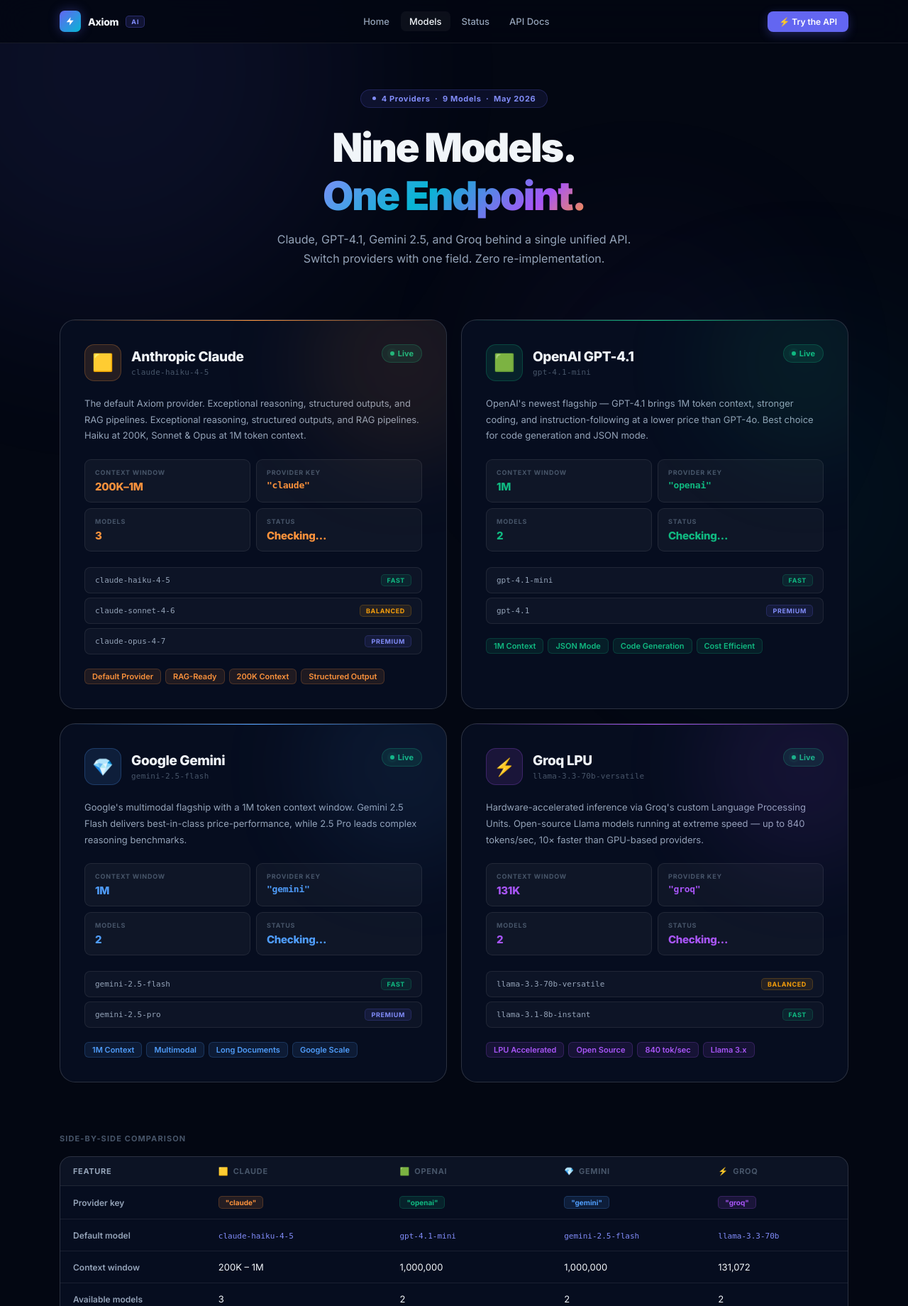
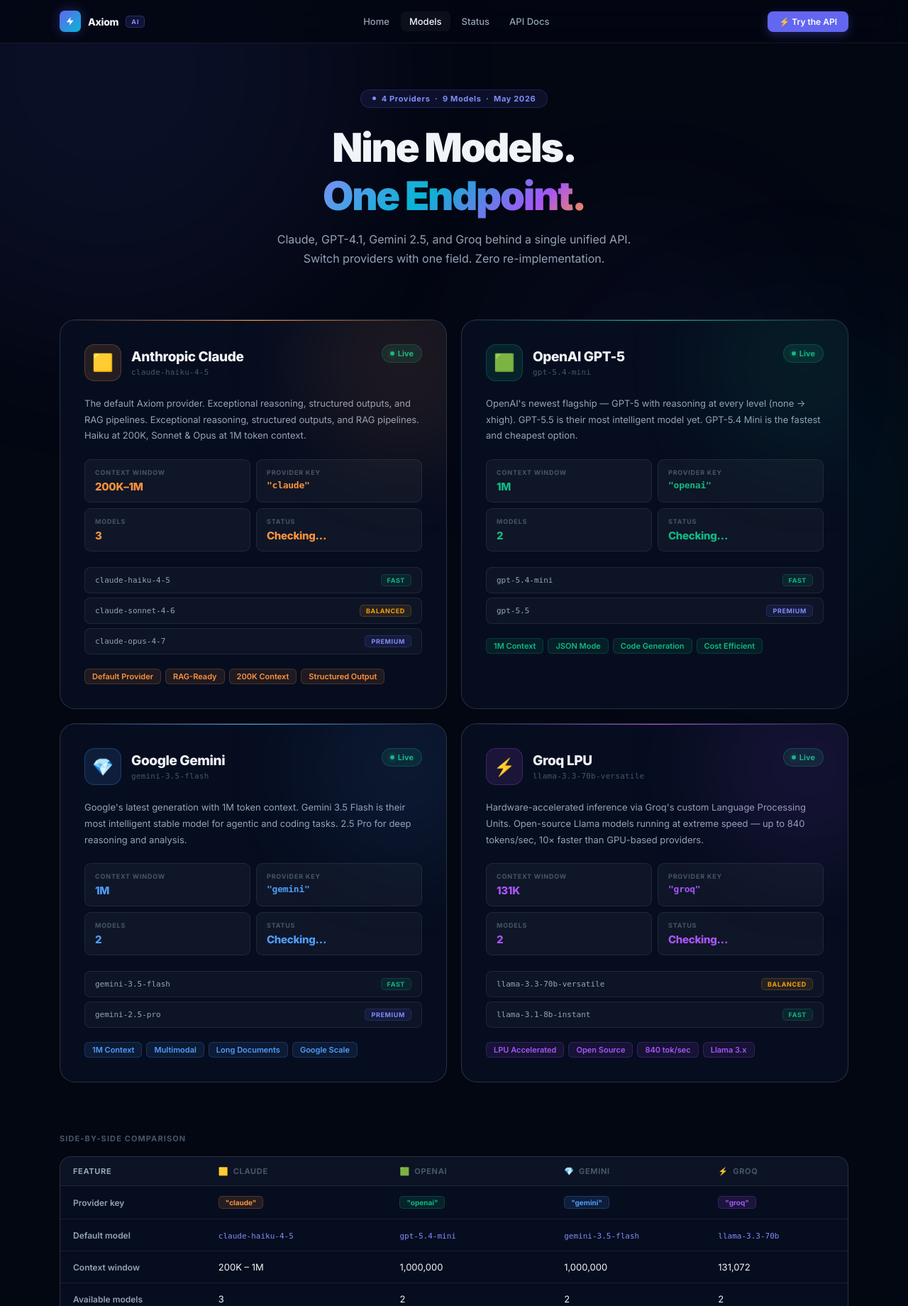
Before and after one commit to Lancimoun/lance-ai-api, a Python web app: template templates/models.html in a window 1280 px wide. Shown: the top 1840 px of the page at 71% size. Run offline with Jinja, Linux system fonts and the light colour scheme; the template is opened without the code that fills it, so the values that code supplies are empty.

Commit message:
v4.2 — upgrade to actual latest models (May 2026)
OpenAI: gpt-4.1/gpt-4.1-mini → gpt-5.5/gpt-5.4-mini (GPT-5 series)
Gemini: gemini-2.5-flash → gemini-3.5-flash (Gemini 3 stable)
Groq:   llama-3.3-70b + llama-3.1-8b — unchanged (still production)
Claude: unchanged — haiku-4-5 / sonnet-4-6 / opus-4-7

Co-Authored-By: Claude Sonnet 4.6 <noreply@anthropic.com>

```diff
--- a/templates/models.html
+++ b/templates/models.html
@@ -361,15 +361,15 @@
         <div class="prov-left">
           <div class="prov-logo pl-o">&#129001;</div>
           <div>
-            <div class="prov-name">OpenAI GPT-4.1</div>
-            <div class="prov-model" id="openai-default">gpt-4.1-mini</div>
+            <div class="prov-name">OpenAI GPT-5</div>
+            <div class="prov-model" id="openai-default">gpt-5.4-mini</div>
           </div>
         </div>
         <div class="avail-badge av-green" id="openai-badge"><div class="av-dot"></div>Live</div>
       </div>
       <p class="prov-desc">
-        OpenAI's newest flagship — GPT-4.1 brings 1M token context, stronger coding, and
-        instruction-following at a lower price than GPT-4o. Best choice for code generation and JSON mode.
+        OpenAI's newest flagship — GPT-5 with reasoning at every level (none → xhigh).
+        GPT-5.5 is their most intelligent model yet. GPT-5.4 Mini is the fastest and cheapest option.
       </p>
       <div class="spec-grid">
         <div class="spec-cell"><div class="spec-label">Context Window</div><div class="spec-val sv-o">1M</div></div>
@@ -378,8 +378,8 @@
         <div class="spec-cell"><div class="spec-label">Status</div><div class="spec-val sv-o" id="openai-status">Checking…</div></div>
       </div>
       <div class="model-pills">
-        <div class="model-row"><span class="model-id">gpt-4.1-mini</span><span class="tier-badge t-fast">Fast</span></div>
-        <div class="model-row"><span class="model-id">gpt-4.1</span><span class="tier-badge t-premium">Premium</span></div>
+        <div class="model-row"><span class="model-id">gpt-5.4-mini</span><span class="tier-badge t-fast">Fast</span></div>
+        <div class="model-row"><span class="model-id">gpt-5.5</span><span class="tier-badge t-premium">Premium</span></div>
       </div>
       <div class="tags">
         <span class="tag to">1M Context</span>
@@ -397,14 +397,14 @@
           <div class="prov-logo pl-g">&#128142;</div>
           <div>
             <div class="prov-name">Google Gemini</div>
-            <div class="prov-model" id="gemini-default">gemini-2.5-flash</div>
+            <div class="prov-model" id="gemini-default">gemini-3.5-flash</div>
           </div>
         </div>
         <div class="avail-badge av-green" id="gemini-badge"><div class="av-dot"></div>Live</div>
       </div>
       <p class="prov-desc">
-        Google's multimodal flagship with a 1M token context window. Gemini 2.5 Flash delivers
-        best-in-class price-performance, while 2.5 Pro leads complex reasoning benchmarks.
+        Google's latest generation with 1M token context. Gemini 3.5 Flash is their most intelligent
+        stable model for agentic and coding tasks. 2.5 Pro for deep reasoning and analysis.
       </p>
       <div class="spec-grid">
         <div class="spec-cell"><div class="spec-label">Context Window</div><div class="spec-val sv-g">1M</div></div>
@@ -413,7 +413,7 @@
         <div class="spec-cell"><div class="spec-label">Status</div><div class="spec-val sv-g" id="gemini-status">Checking…</div></div>
       </div>
       <div class="model-pills">
-        <div class="model-row"><span class="model-id">gemini-2.5-flash</span><span class="tier-badge t-fast">Fast</span></div>
+        <div class="model-row"><span class="model-id">gemini-3.5-flash</span><span class="tier-badge t-fast">Fast</span></div>
         <div class="model-row"><span class="model-id">gemini-2.5-pro</span><span class="tier-badge t-premium">Premium</span></div>
       </div>
       <div class="tags">
@@ -485,8 +485,8 @@
         <tr>
           <td>Default model</td>
           <td><span class="mono">claude-haiku-4-5</span></td>
-          <td><span class="mono">gpt-4.1-mini</span></td>
-          <td><span class="mono">gemini-2.5-flash</span></td>
+          <td><span class="mono">gpt-5.4-mini</span></td>
+          <td><span class="mono">gemini-3.5-flash</span></td>
           <td><span class="mono">llama-3.3-70b</span></td>
         </tr>
         <tr>
```
Also changed, not shown: main.py (+8 -8 lines), templates/index.html (+4 -4 lines), README.md.
